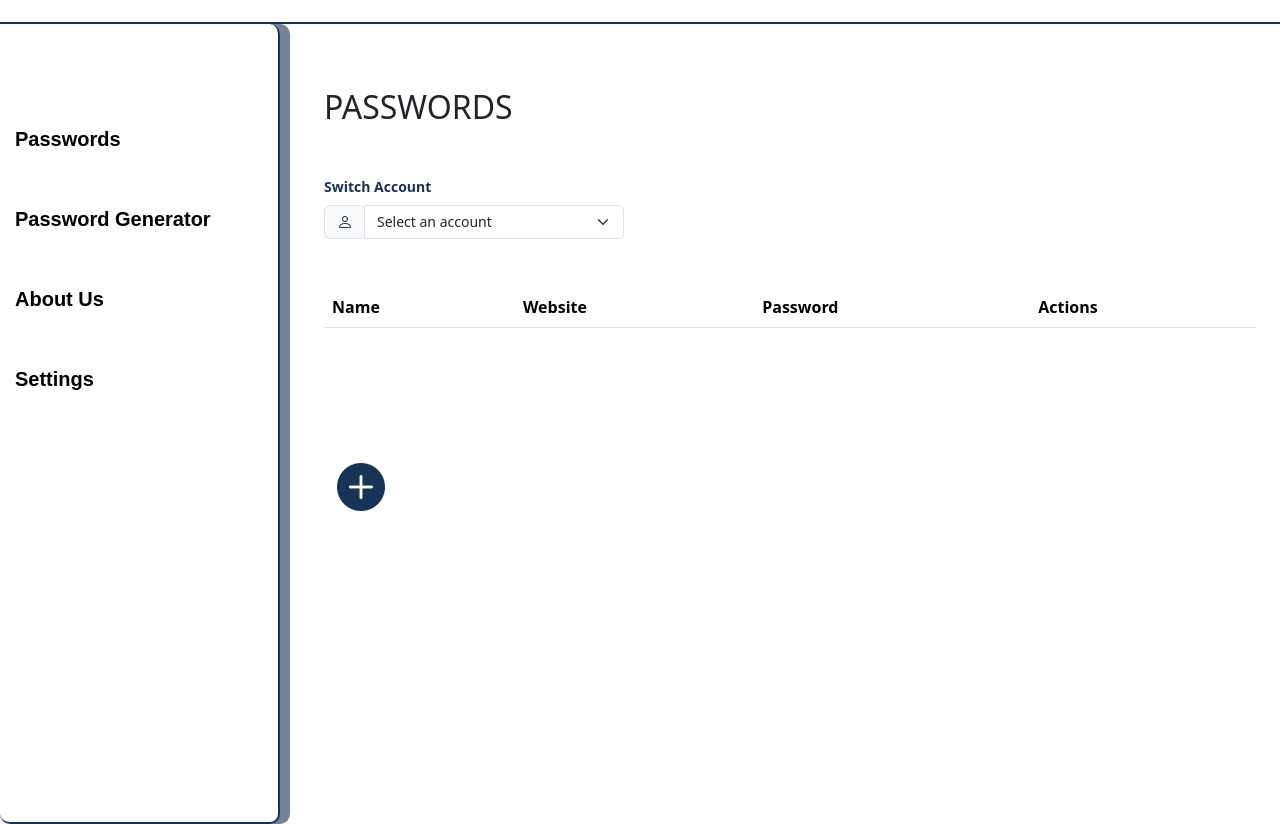
After one commit to SmurfPJ/CS302-MasterVault, a Flask app: page /familyPasswordList in a window 1280 px wide. The commit adds this page. Shown: the part 272-1096 px from the top of the page. Run offline with Flask 3, Linux system fonts and the light colour scheme; lists and menus that the app fills with data are empty.

Commit message:
dropdown menu for family account switching added

```diff
--- a/app.py
+++ b/app.py
@@ -366,14 +366,13 @@ def aboutUs():
     return render_template('aboutUs.html')
 
 
-
 @app.route('/animalID_verification', methods=['GET', 'POST'])
 def animalIDVerification():
     findPost = userData.find_one({"_id": sessionID})
     available_animals = ['giraffe', 'dog', 'chicken', 'monkey', 'peacock', 'tiger']
     selected_animal = decrypt(findPost['animalID'])
-    # print("Decrypted animal ID: ", selected_animal)
 
+    # Ensure selected_animal is valid, otherwise choose a random one
     if selected_animal not in available_animals:
         selected_animal = random.choice(available_animals)
 
@@ -381,20 +380,23 @@ def animalIDVerification():
         password = request.form.get('password')
         security_check = request.form.get('securityCheck')
 
-        # print("Decrypted password: ", findPost['loginPassword'])
-
+        # Check if the password and security check are correct
         if security_check and password == decrypt(findPost['loginPassword']):
-            if findPost['masterPassword'] == None:
+            # Check if the user has a master password set
+            if findPost['masterPassword'] is None:
                 return redirect(url_for('master_password'))
             else:
-                return redirect(url_for('passwordList'))
+                # Redirect based on account type
+                account_type = findPost.get('accountType', 'personal')
+                if account_type == 'family':
+                    return redirect(url_for('familyPasswordList'))
+                else:
+                    return redirect(url_for('passwordList'))
 
+        # If the credentials are incorrect, show an error message
         flash('Incorrect password or security check not confirmed', 'danger')
 
     return render_template('animal_IDLogin.html', selected_animal=selected_animal)
-
-
-
 
 
 @app.route('/choose_animal', methods=['GET', 'POST'])
@@ -548,11 +550,8 @@ def register_family():
     return render_template('registrationAddFamily.html', form=form)
 
 
-
-
 @app.route('/master_password', methods=['GET', 'POST'])
 def master_password():
-
     findPost = userData.find_one({"_id": sessionID})
     email = findPost['email']
 
@@ -564,24 +563,31 @@ def master_password():
         print(lockedPost)
         if lockedPost == "Locked":
             flash(
-            'Your account is currently locked. You cannot set or reset the master password while the account is locked.',
-            'error')
+                'Your account is currently locked. You cannot set or reset the master password while the account is locked.',
+                'error')
             return redirect(url_for('settings'))
 
     if request.method == 'POST':
         master_password = request.form['master_password']
 
         if master_password == request.form['confirmMaster_password']:
-            userData.update_one({"_id": sessionID}, {"$set": {"masterPassword": encrypt(master_password)}})
+            # Encrypt and update the master password
+            encrypted_password = encrypt(master_password)
+            userData.update_one({"_id": sessionID}, {"$set": {"masterPassword": encrypted_password}})
 
-            userData.update_one({"_id": sessionID}, {"$set": {"masterPassword": encrypt(master_password)}})
+            # Check if the user has a family account
+            account_type = findPost.get('accountType', 'personal')
 
             # Flash a success message
             flash('Master password set up successfully!', 'success')
-            return redirect(url_for('passwordList'))
+
+            # Redirect based on account type
+            if account_type == 'family':
+                return redirect(url_for('familyPasswordList'))
+            else:
+                return redirect(url_for('passwordList'))
 
     return render_template('masterPassword.html')
-
 
 
 @app.route('/addPassword', methods=['GET', 'POST'])
@@ -808,6 +814,11 @@ def passwordList():
     else:
         flash('Please log in to access your passwords.', 'warning')
         return redirect(url_for('login'))
+
+
+@app.route('/familyPasswordList', methods=['GET'])
+def familyPasswordList():
+    return render_template('passwordListFamily.html')
 
 
 @app.route('/lockedPasswordList', methods=['GET'])
--- a/static/script.js
+++ b/static/script.js
@@ -1162,6 +1162,15 @@ document.getElementById('verify-2fa-form').addEventListener('submit', function (
 });
 
 
+    // ----------------------------
+    // Family Account Switch Accounts
+    // ----------------------------
+document.getElementById('accountSelect').addEventListener('change', function() {
+    const accountId = this.value;
+    if (accountId) {
+        window.location.href = `/familyPasswordList?account_id=${accountId}`;
+    }
+});
 
     // ----------------------------
     // Additional Event Listeners
--- a/static/style.css
+++ b/static/style.css
@@ -786,3 +786,37 @@ width: 300px;
     color: green;
     margin-top: 20px;
 }
+
+/*Family Account Dropdown Menu*/
+
+.familyAccount-label {
+    font-size: 0.875rem;
+    font-weight: 600;
+    color: #173356;
+}
+
+.familyAccount-input-group-text {
+    background-color: #f8f9fa;
+    border-right: 0;
+    color: #495057;
+    font-size: 0.875rem;
+    padding: 0.25rem 0.75rem;
+}
+
+.familyAccount-select {
+    padding: 0.25rem 0.75rem;
+    font-size: 0.875rem;
+    border-radius: 0.3rem;
+}
+
+.familyAccount-input-group {
+    max-width: 300px;
+}
+
+.familyAccount-input-group-text i {
+    font-size: 1rem;
+}
+
+.familyAccount-icon {
+    color: #173356;
+}
--- /dev/null
+++ b/templates/passwordListFamily.html
@@ -0,0 +1,108 @@
+<!DOCTYPE html>
+<html lang="en">
+<head>
+    <meta charset="UTF-8">
+    <meta name="viewport" content="width=device-width, initial-scale=1">
+    <link href="https://cdn.jsdelivr.net/npm/bootstrap@5.3.2/dist/css/bootstrap.min.css" rel="stylesheet">
+    <link href="https://cdn.jsdelivr.net/npm/bootstrap-icons@1.10.0/font/bootstrap-icons.css" rel="stylesheet">
+    <link rel="stylesheet" href="{{ url_for('static', filename='style.css') }}">
+    {% block head %}{% endblock %}
+
+    <title>Family Account Password List</title>
+</head>
+
+<body>
+<div class="logo-bar">
+    <img src="static/logos/mastervaultLogo.png" alt="Website Logo" class="baseLogo">
+    {% if session['username'] %}
+        <a href="{{ url_for('logout') }}" class="logout-icon float-end" title="Logout">
+            <i class="bi bi-box-arrow-right"></i>
+        </a>
+    {% endif %}
+</div>
+
+<div class="main-container d-flex">
+    <nav id="drawer" class="nav-drawer">
+        <div class="user-info mt-4">
+            {% if session['username'] %}
+                <div class="welcome-message">
+                    Welcome, {{ session['username'] }}
+                </div>
+                <span id="userEmail" style="display:none;">{{ session['email'] }}</span>
+                <div class="email-message">
+                    Email: {{ session['email'] }}
+                </div>
+            {% endif %}
+        </div>
+        <ul class="navFont">
+            <li><a href="/passwordList">Passwords</a></li>
+            <li><a href="/create_password">Password Generator</a></li>
+            <li><a href="/about">About Us</a></li>
+            {% if session['account_type'] == 'family' %}
+                <li><a href="/settingsFamily">Settings</a></li>
+            {% else %}
+                <li><a href="/settings">Settings</a></li>
+            {% endif %}
+        </ul>
+    </nav>
+</div>
+<div class="flex-grow-1 p-4 passwordList">
+    <h2 class="mb-5">PASSWORDS</h2>
+
+  <!-- Dropdown menu for selecting different accounts -->
+<div class="mb-4">
+    <label for="familyAccountSelect" class="form-label familyAccount-label">Switch Account</label>
+    <div class="input-group familyAccount-input-group" style="max-width: 300px;">
+        <div class="input-group-prepend">
+            <span class="input-group-text familyAccount-input-group-text"><i class="bi bi-person familyAccount-icon"></i></span>
+        </div>
+        <select id="familyAccountSelect" class="form-select form-select-sm familyAccount-select" onchange="switchAccount(this.value)" style="padding: 0.25rem 0.75rem; font-size: 0.875rem;">
+            <option value="" disabled selected>Select an account</option>
+            {% for account in family_accounts %}
+                <option value="{{ account.id }}" {% if account.id == selected_account_id %}selected{% endif %}>
+                    {{ account.username }} ({{ account.email }})
+                </option>
+            {% endfor %}
+        </select>
+    </div>
+</div>
+
+
+
+
+    <div class="table-responsive">
+        <table class="table mt-4">
+            <thead class="thead-dark">
+                <tr>
+                    <th scope="col">Name</th>
+                    <th scope="col">Website</th>
+                    <th scope="col">Password</th>
+                    <th scope="col">Actions</th>
+                </tr>
+            </thead>
+            <tbody>
+                {% for password in passwords %}
+                <tr>
+                    <td><a href="{{ url_for('passwordView', name=password[4], password=password[6]) }}">{{ password[4] }}</a></td>
+                    <td><a href="{{ url_for('passwordView', name=password[4], password=password[6]) }}">{{ password[10] }} </a></td>
+                    <td><a href="{{ url_for('passwordView', name=password[4], password=password[6]) }}">{{ password[6] }}</a></td>
+                    <td>
+                        <button class="icon-button" title="Delete" onclick="deleteEntry('{{ password.website }}', '{{ password.email }}', '{{ password.password }}')"><i class="bi bi-trash"></i></button>
+                    </td>
+                </tr>
+                {% endfor %}
+            </tbody>
+        </table>
+        <div class="mt-3">
+            <button class="btn btn-outline-primary addPasswordButtonList" onclick="location.href='{{ url_for('addPassword') }}'">
+                <i class="bi bi-plus-circle-fill"></i>
+            </button>
+        </div>
+    </div>
+</div>
+
+<script src="https://cdn.jsdelivr.net/npm/@popperjs/core@2.11.6/dist/umd/popper.min.js"></script>
+<script src="https://cdn.jsdelivr.net/npm/bootstrap@5.3.2/dist/js/bootstrap.min.js"></script>
+<script src="{{ url_for('static', filename='script.js') }}"></script>
+</body>
+</html>
```
